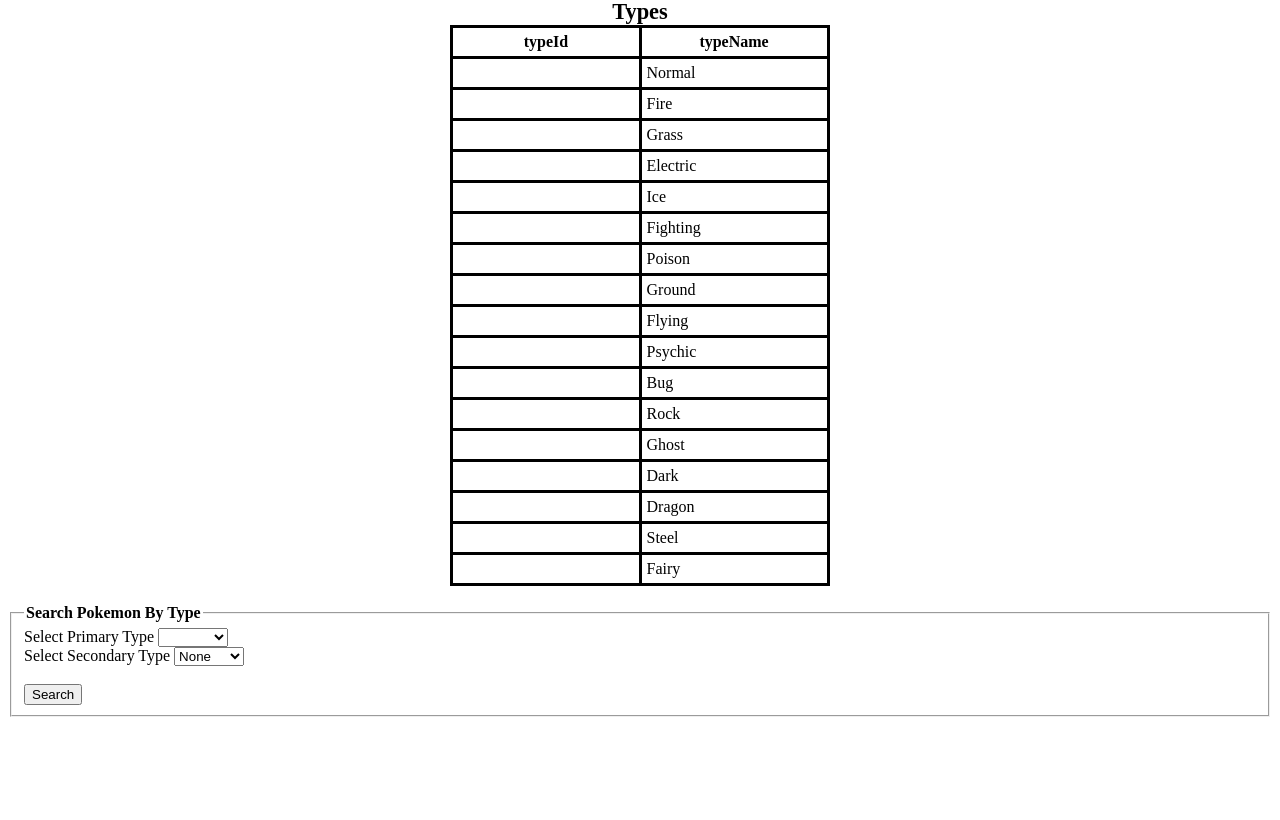
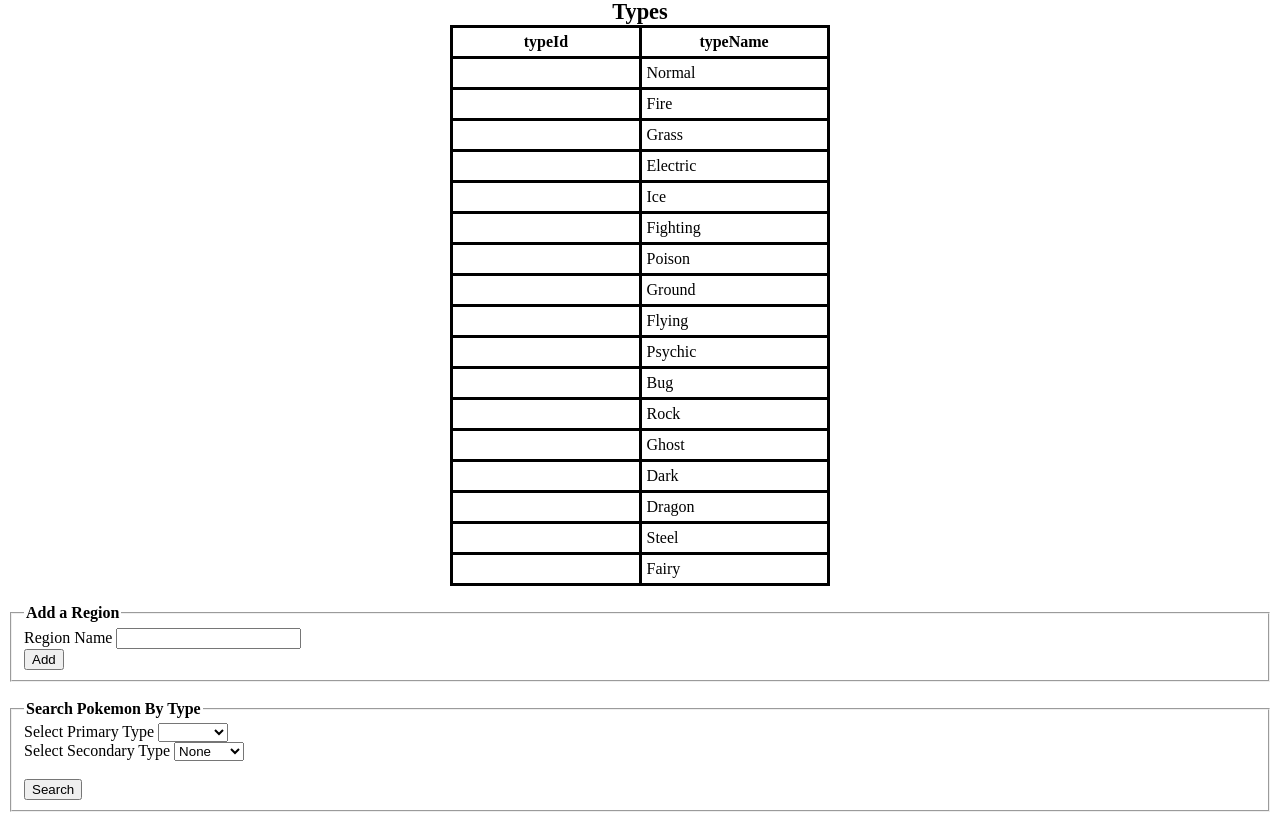
Before and after one commit to KyleBrogdon/PokemonDB, a Flask app: page /types.html in a window 1280 px wide. Shown: the part 48-868 px from the top of the page. Before the commit the page ends 765 px from the top, so only its background shows below. Run offline with Flask 2, Linux system fonts and the light colour scheme; some libraries are stand-ins or nearby versions.

Commit message:
added insert to Types

```diff
--- a/templates/types.html
+++ b/templates/types.html
@@ -96,6 +96,16 @@
         <br>
 <form>
     <fieldset>
+        <legend>Add a Region</legend>
+        <label for="Add Region">Region Name</label>
+        <input type="text" id = "Add Region">
+        <br>
+        <button type="button">Add</button>
+    </fieldset>
+</form>
+<br>
+<form>
+    <fieldset>
         <legend>Search Pokemon By Type</legend>
         <label for="Type Search">Select Primary Type</label>
             <select name="Primary Type" id = "Primary Type">
```
